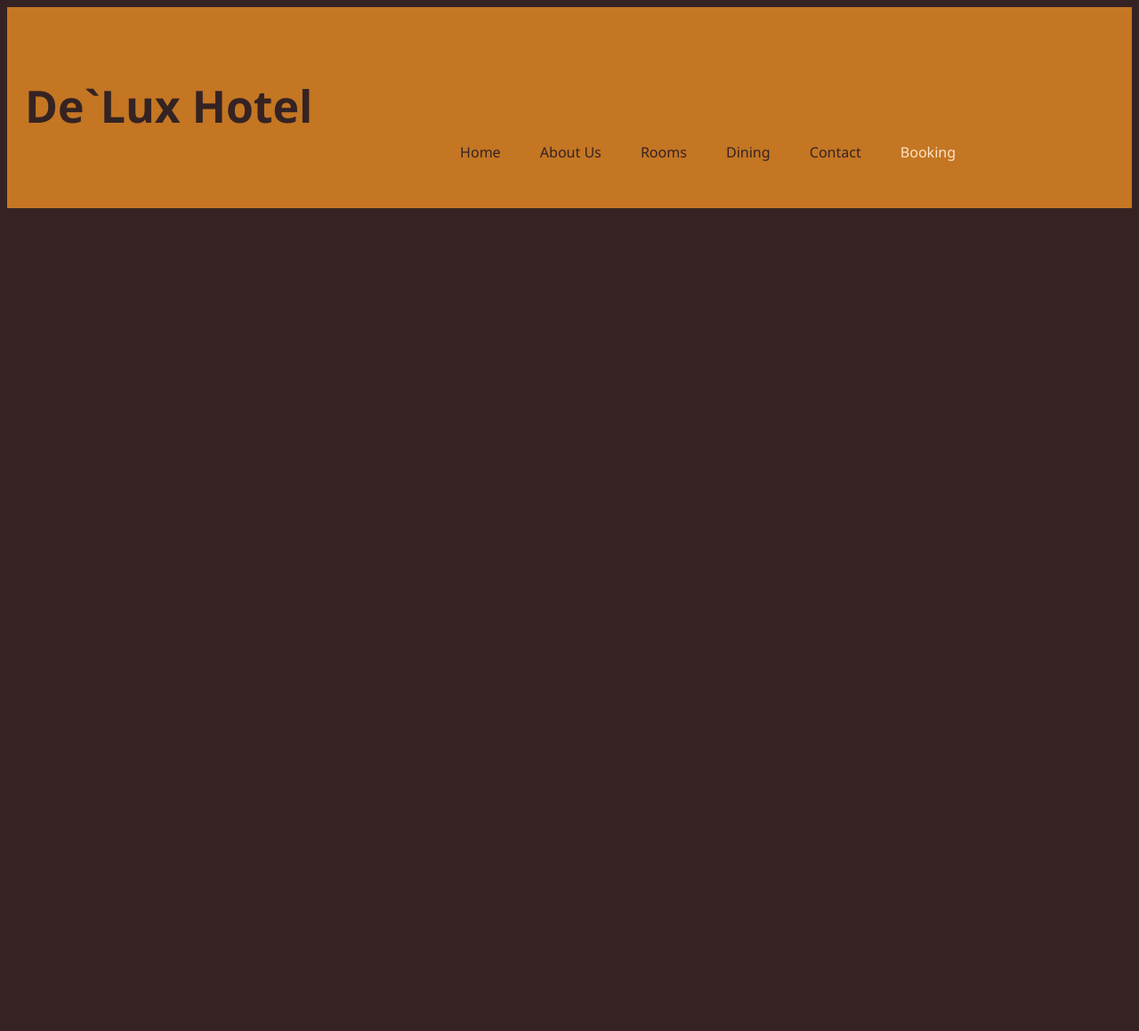
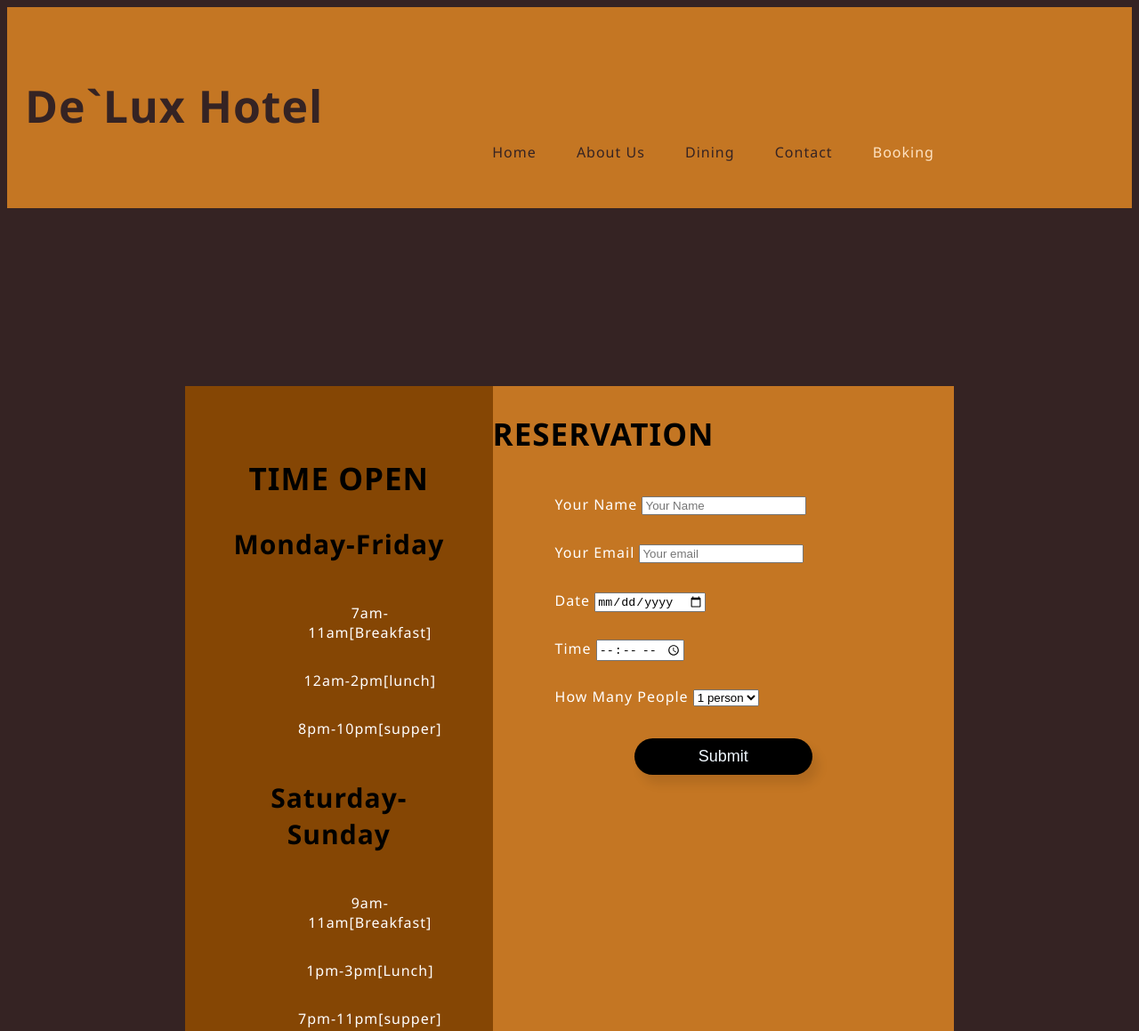
Before and after one commit to biomdoian/my-first-project, a plain HTML site: page book.html in a window 1280 px wide. Shown: the top 1159 px of the page at 89% size. Before the commit the page ends 800 px from the top, so only its background shows below. Drawn offline with Linux system fonts and the light colour scheme.

Commit message:
Adds the resevation form and removes the room page

```diff
--- a/book.html
+++ b/book.html
@@ -12,12 +12,67 @@
         <ul>
             <li><a href="index.html">Home</a></li>
             <li><a href="About.html">About Us</a></li>
-            <li><a href="rooms.html">Rooms</a></li>
+          <!-- <li><a href="rooms.html">Rooms</a></li>-->
             <li><a href="dining.html">Dining</a></li>
             <li><a href="contact.html">Contact</a></li>
             <li><a class="current" href="book.html">Booking</a></li>
         </ul>
     </nav>
+    <!--This is the time open form-->
+    <section>
+        <div class="containr">
+            <div class="containr-time">
+                <h2 class="heading">Time Open</h2>
+                <h3 class="heading-dys">Monday-Friday</h3>
+                <p>7am-11am[Breakfast]</p>
+                <p>12am-2pm[lunch]</p>
+                <p>8pm-10pm[supper]</p>
+
+                <h3 class="heading-dys">Saturday-Sunday</h3>
+                <p>9am-11am[Breakfast]</p>
+                <p>1pm-3pm[Lunch]</p>
+                <p>7pm-11pm[supper]</p>
+            </div>
+            <div class="container-frm">
+                <form action="#">
+                    <h2 class="heading">Reservation</h2>
+                    <div class="form-field">
+                        <p>Your Name</p>
+                        <input type="text" placeholder="Your Name">
+                    </div>
+                    <div class="form-field">
+                        <p>Your Email</p>
+                        <input type="email" placeholder="Your email">
+                    </div>
+                    <div class="form-field">
+                        <p>Date</p>
+                        <input type="date">
+                    </div>
+                    <div class="form-field">
+                        <p>Time</p>
+                        <input type="time">
+                    </div>
+                    <div class="form-field">
+                        <p>How Many People</p>
+                        <select name="select" id="#">
+                            <option value="1">1 person</option>
+                            <option value="2">2 person</option>
+                            <option value="3">3 person</option>
+                            <option value="4">4 person</option>
+                            <option value="5">5 person</option>
+                            <option value="6">6 person</option>
+                            <option value="7">7 person</option>
+                            <option value="8">8 person</option>
+                    </div>
+                    <br>
+                  <div>
+                     <input type="submit" value="Submit" class="btnsb">
+                    </div>
+                </form>
+
+            </div>
+        </div>
+    </section>
 
 </body>
 </html>
--- a/style.css
+++ b/style.css
@@ -130,7 +130,7 @@ p{
     background-color: #c47623; /* Darker background on hover */
 }
 .hds{
-    color: aqua;
+    color: #c47623;
     font-size: 25px;
     font-family: 'Segoe UI', Tahoma, Geneva, Verdana, sans-serif;
 }
@@ -226,3 +226,46 @@ p{
       .box{
         color: #c47623;
       }
+      /*Reservation form in the Dining Page*/
+      body{
+        font-family: 'Segoe UI', Tahoma, Geneva, Verdana, sans-serif;
+        letter-spacing: 1px;
+      }
+    .containr{
+        background-color: #c47623;
+        margin: 200px;
+        box-shadow:rgba(0, 0, 0, .1) ;
+        display: grid;
+        grid-template-columns: 40% 60%;
+    }
+    .containr-time{
+       background-color: #854604;
+       padding: 50px;
+       outline: 3px;
+       outline-offset: -30px;
+       text-align: center;
+    }
+    .heading{
+        font-size: 35px;
+        text-transform: uppercase;
+    }
+    .heading-dys{
+        font-size: 30px;
+    }
+.btnsb{
+    background-color: black;
+    color: aliceblue;
+    padding: 10px 20px;
+    border: none;
+    font-size: 18px;
+    border-radius: 100px;
+    box-shadow: 7px 10px 12px rgba(0, 0, 0, .1);
+    cursor: pointer;
+    transition:all .3s;
+    display: block;
+    width: 200px;
+    margin: 20px auto;
+}
+.btnsb:hover{
+    background-color: #0aebf7;
+}
```
Also changed, not shown: About.html (+2 -1 lines), contact.html (+1 -1 lines), dining.html (+1 -1 lines), index.html (+1 -1 lines).
